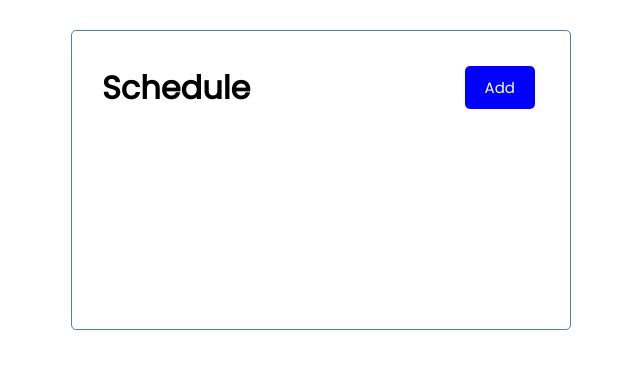
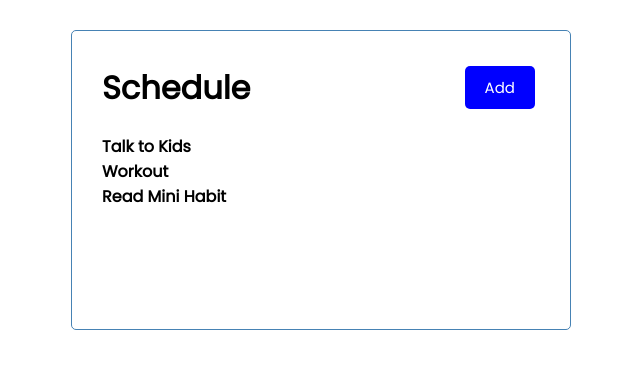
Before and after one commit to tenesami/Schedule-Appointment-, a React (Create React App) app: page / in a window 1280 px wide. Shown: the top 368 px of the page, without its empty margins (319-959 px from the left). Built offline with nearby package versions, Linux system fonts and the light colour scheme.

Commit message:
add task state on the app using hook

```diff
--- a/src/App.js
+++ b/src/App.js
@@ -1,10 +1,34 @@
+import {useState} from 'react'
 import Topic from './Components/Topic'
+import Schedule from './Components/Schedule'
 
 const App = () => {
-
+const [tasks, setTasks] = useState(
+  [
+    {
+      id: 1,
+      text: 'Talk to Kids',
+      day: 'Feb 12th at 12:12am',
+      reminder: true,
+    },
+    {
+      id: 2,
+      text: 'Workout',
+      day: 'Nov 12th at 1:12pm',
+      reminder: true,
+    },
+    {
+      id: 3,
+      text: 'Read Mini Habit',
+      day: 'Sep 21th at 3:12am',
+      reminder: true,
+    },
+  ]
+)
 return (
 <div className='container'>
   <Topic/>
+  <Schedule tasks={tasks}/>
 </div>
 );
 }
```
